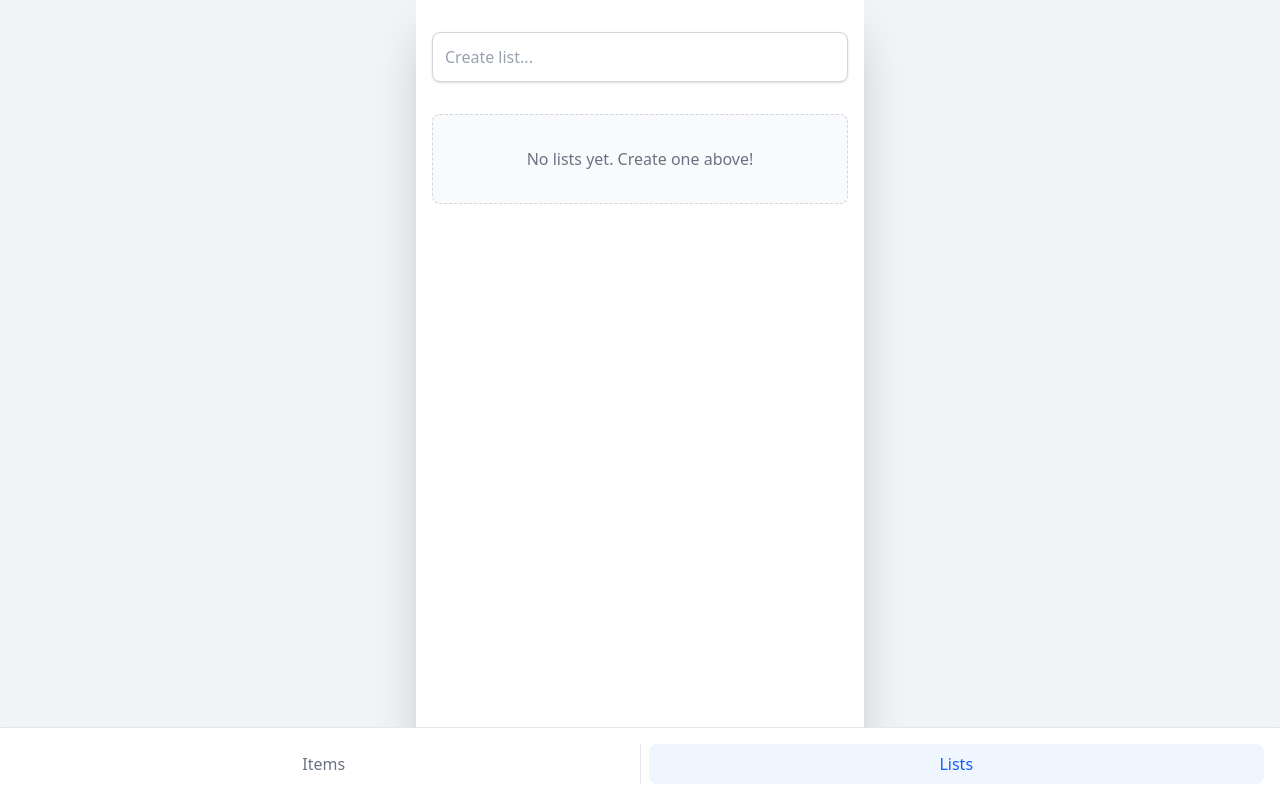
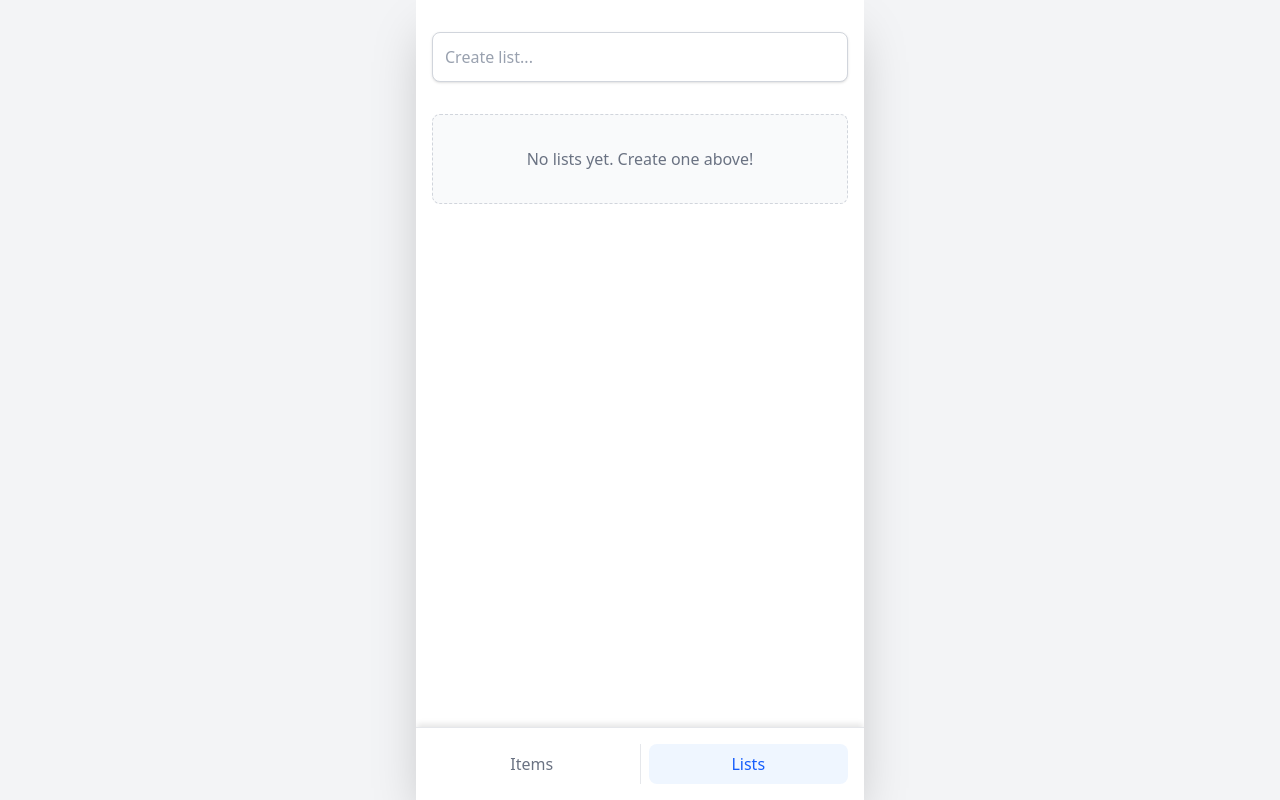
Before and after one commit to lazy-software/list, a React (Vite) app: page / in a window 1280 px wide. Built offline with nearby package versions, Linux system fonts and the light colour scheme.

Commit message:
another bottom bar approach (#14)

```diff
--- a/package.json
+++ b/package.json
@@ -1,7 +1,7 @@
 {
   "name": "lazy-list-ag",
   "private": true,
-  "version": "2.1.2",
+  "version": "2.1.3",
   "type": "module",
   "scripts": {
     "dev": "vite",
--- a/src/App.tsx
+++ b/src/App.tsx
@@ -20,12 +20,12 @@ function App() {
   } = useTodoApp();
 
   return (
-    <div className="min-h-screen bg-gray-100 dark:bg-gray-950 transition-colors duration-200">
-      <div className="max-w-md mx-auto bg-white dark:bg-gray-900 min-h-screen shadow-2xl relative transition-colors duration-200">
+    <div className="h-[100dvh] bg-gray-100 dark:bg-gray-950 transition-colors duration-200 flex flex-col overflow-hidden">
+      <div className="max-w-md mx-auto w-full h-full bg-white dark:bg-gray-900 shadow-2xl relative transition-colors duration-200 flex flex-col overflow-hidden">
 
 
         {/* Main Content */}
-        <main className="pt-4 pb-32">
+        <main className="flex-1 overflow-y-auto pt-4">
           {activeTab === 'items' ? (
             <ItemsScreen
               activeList={activeList}
@@ -47,8 +47,8 @@ function App() {
         </main>
 
         {/* Bottom Navigation */}
+        <BottomNav activeTab={activeTab} onTabChange={setActiveTab} />
       </div>
-      <BottomNav activeTab={activeTab} onTabChange={setActiveTab} />
     </div>
   );
 }
--- a/src/components/BottomNav.tsx
+++ b/src/components/BottomNav.tsx
@@ -5,7 +5,7 @@ interface BottomNavProps {
 
 export function BottomNav({ activeTab, onTabChange }: BottomNavProps) {
     return (
-        <div className="fixed bottom-0 left-0 right-0 bg-white dark:bg-gray-900 border-t border-gray-200 dark:border-gray-800 flex justify-around pt-4 px-4 pb-[calc(1rem+env(safe-area-inset-bottom,0px))] shadow-lg z-10 transition-colors duration-200">
+        <div className="shrink-0 bg-white dark:bg-gray-900 border-t border-gray-200 dark:border-gray-800 flex justify-around pt-4 px-4 pb-[calc(1rem+env(safe-area-inset-bottom,0px))] shadow-[0_-4px_6px_-1px_rgba(0,0,0,0.1)] z-10 transition-colors duration-200">
             <button
                 onClick={() => onTabChange('items')}
                 className={`flex-1 py-2 text-center font-medium rounded-lg transition-colors ${activeTab === 'items'
```
Also changed, not shown: 1 other file (tests, documents, lock files or other folders).
